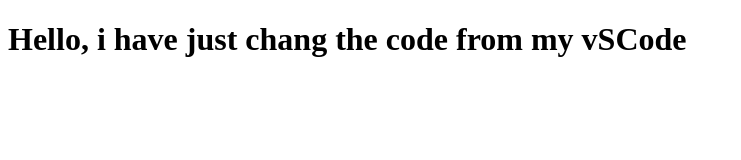
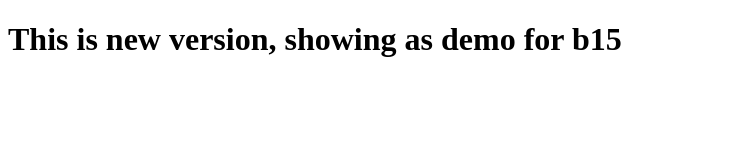
Before and after one commit to shyfurr/simple-web-app, a plain HTML site: page index.html in a window 1280 px wide. Shown: the whole page, without its empty margins (0-741 px from the left). Drawn offline with Linux system fonts and the light colour scheme.

Commit message:
Changesdone

```diff
--- a/index.html
+++ b/index.html
@@ -6,6 +6,6 @@
     <title>Hello Web</title>
 </head>
 <body>
-    <h1>Hello, i have just chang the code from my vSCode</h1>
+    <h1>This is new version, showing as demo for b15</h1>
 </body>
 </html>
```
Also changed, not shown: 4 other files.
